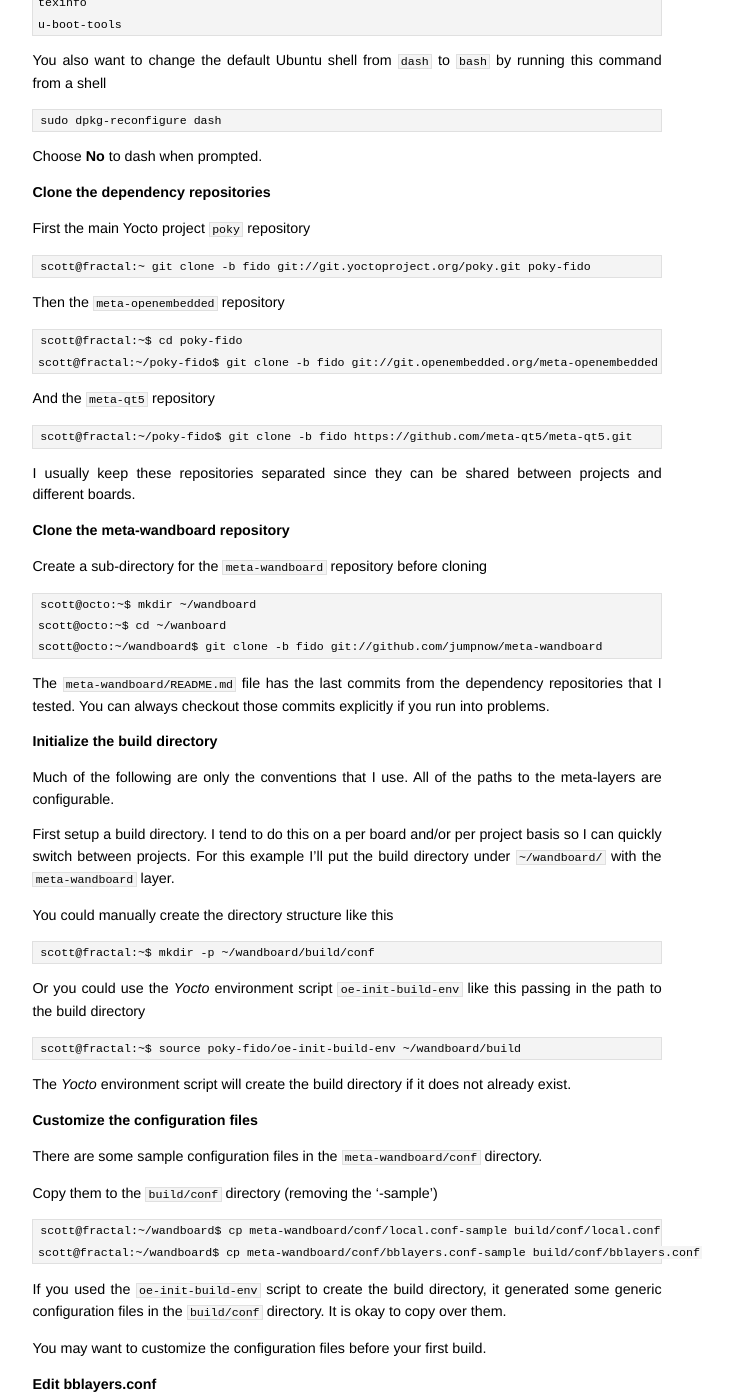
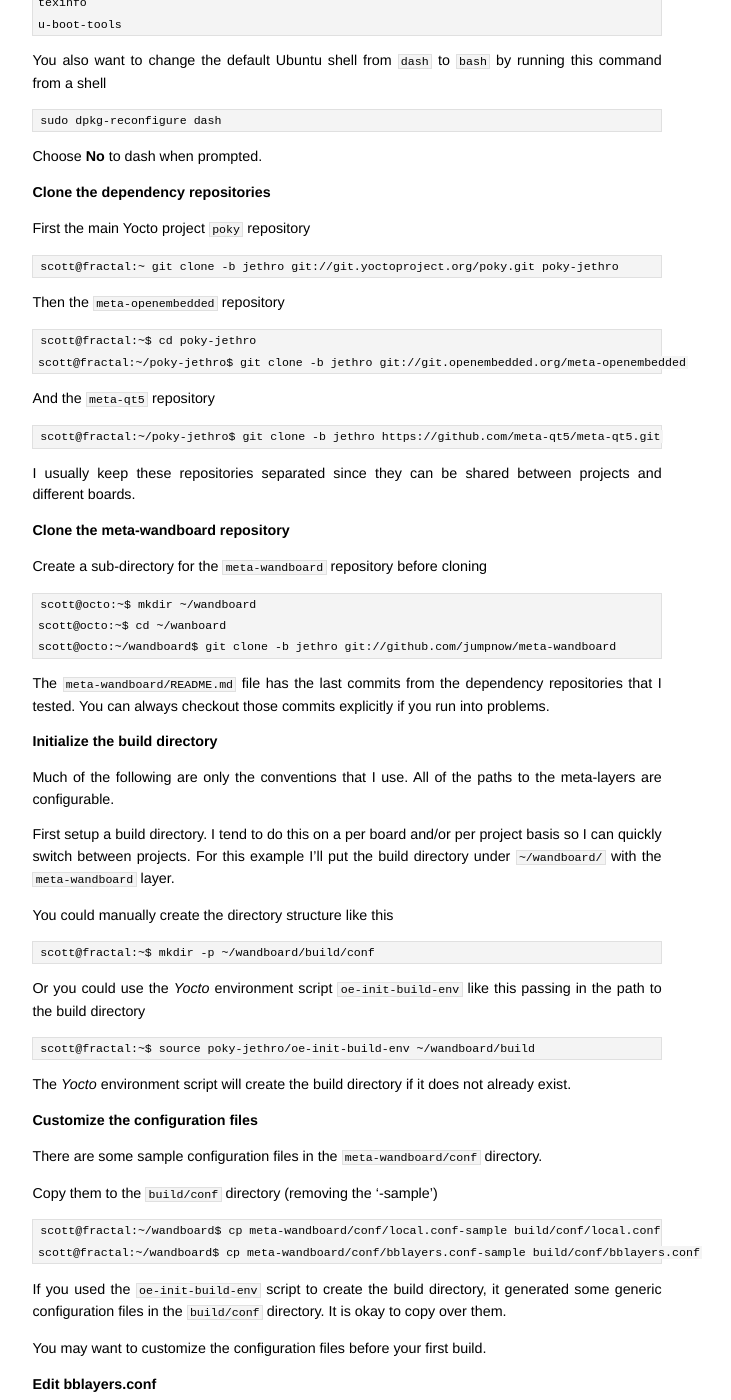
Before and after one commit to jumpnow/jumpnowtek-site, a Jekyll site: the page built from _posts/2014-02-28-Wandboard-Systems-with-Yocto.md, in a window 1280 px wide and 1400 px high, scrolled down 1167 px. Shown: the whole window, without its empty margins (293-1024 px from the left). Built offline with Jekyll 4.4.1, drawn with Linux system fonts in a browser that asks for light colours; some of the changed text lies outside the part shown.

Commit message:
Update bbb and wand docs to jethro

```diff
--- a/_posts/2014-02-28-Wandboard-Systems-with-Yocto.md
+++ b/_posts/2014-02-28-Wandboard-Systems-with-Yocto.md
@@ -15,7 +15,7 @@
 
 ### System Info
 
-The Yocto version is `1.8.1` the `[fido]` branch.
+The Yocto version is `2.0` the `[jethro]` branch.
 
 The `4.3` Linux kernel comes from the [linux-stable][linux-stable] repository.
 
@@ -69,16 +69,16 @@
 
 First the main Yocto project `poky` repository
 
-    scott@fractal:~ git clone -b fido git://git.yoctoproject.org/poky.git poky-fido
+    scott@fractal:~ git clone -b jethro git://git.yoctoproject.org/poky.git poky-jethro
 
 Then the `meta-openembedded` repository
 
-    scott@fractal:~$ cd poky-fido
-    scott@fractal:~/poky-fido$ git clone -b fido git://git.openembedded.org/meta-openembedded
+    scott@fractal:~$ cd poky-jethro
+    scott@fractal:~/poky-jethro$ git clone -b jethro git://git.openembedded.org/meta-openembedded
 
 And the `meta-qt5` repository
 
-    scott@fractal:~/poky-fido$ git clone -b fido https://github.com/meta-qt5/meta-qt5.git
+    scott@fractal:~/poky-jethro$ git clone -b jethro https://github.com/meta-qt5/meta-qt5.git
 
 
 I usually keep these repositories separated since they can be shared between projects and different boards.
@@ -89,7 +89,7 @@
 
     scott@octo:~$ mkdir ~/wandboard
     scott@octo:~$ cd ~/wanboard
-    scott@octo:~/wandboard$ git clone -b fido git://github.com/jumpnow/meta-wandboard
+    scott@octo:~/wandboard$ git clone -b jethro git://github.com/jumpnow/meta-wandboard
 
 The `meta-wandboard/README.md` file has the last commits from the dependency repositories that I tested. You can always checkout those commits explicitly if you run into problems.
 
@@ -106,7 +106,7 @@
 
 Or you could use the *Yocto* environment script `oe-init-build-env` like this passing in the path to the build directory
 
-    scott@fractal:~$ source poky-fido/oe-init-build-env ~/wandboard/build
+    scott@fractal:~$ source poky-jethro/oe-init-build-env ~/wandboard/build
 
 The *Yocto* environment script will create the build directory if it does not already exist.
 
@@ -131,7 +131,7 @@
 For example, if your directory structure does not look exactly like this, you will need to modify `bblayers.conf`
 
 
-    ~/poky-fido/
+    ~/poky-jethro/
          meta-openembedded/
          meta-qt5/
          ...
@@ -159,7 +159,7 @@
 The default location is in the `build` directory, in this example `~/wandboard/build/tmp`.
 
 If you specify an alternate location as I do in the example conf file make sure the directory is writable by the user running the build. Also because of some `rpath` issues with gcc, the `TMPDIR` path cannot be too short or the gcc build will fail. I haven't determined exactly how short is too short, but something
-like `/oe9` is too short and `/oe9/tmp-poky-fido-build` is long enough.
+like `/oe9` is too short and `/oe9/tmp-poky-jethro-build` is long enough.
 
 ##### DL_DIR
 
@@ -178,7 +178,7 @@
 You need to [source][source-script] the Yocto environment into your shell before you can use [bitbake][bitbake]. The `oe-init-build-env` will not overwrite your
 customized conf files.
 
-    scott@fractal:~$ source poky-fido/oe-init-build-env ~/wandboard/build
+    scott@fractal:~$ source poky-jethro/oe-init-build-env ~/wandboard/build
 
     ### Shell environment set up for builds. ###
 
@@ -219,7 +219,7 @@
 
     inherit core-image
 
-which is `poky-fido/meta/classes/core-image.bbclass` and pulls in some required base packages.  This is useful to know if you create your own image recipe.
+which is `poky-jethro/meta/classes/core-image.bbclass` and pulls in some required base packages.  This is useful to know if you create your own image recipe.
 
 #### qt5-image
 
@@ -313,11 +313,11 @@
 
 For instance, if I had this in the `local.conf`
 
-    TMPDIR = "/oe9/tmp-poky-fido-build"
+    TMPDIR = "/oe9/tmp-poky-jethro-build"
 
 Then I would export this environment variable before running `copy_boot.sh`
 
-    scott@fractal:~/wandboard/meta-wandboard/scripts$ export OETMP=/oe9/tmp-poky-fido-build
+    scott@fractal:~/wandboard/meta-wandboard/scripts$ export OETMP=/oe9/tmp-poky-jethro-build
 
 Then run the `copy_boot.sh` script passing the location of SD card
 
@@ -349,7 +349,7 @@
 
     scott@fractal:~$ sudo umount /dev/sdb1
     scott@fractal:~$ sudo umount /dev/sdb2
-    scott@fractal:~$ export OETMP=/oe9/tmp-poky-fido-build
+    scott@fractal:~$ export OETMP=/oe9/tmp-poky-jethro-build
     scott@fractal:~$ cd wandboard/meta-wandboard/scripts
     scott@fractal:~/wandboard/meta-wandboard/scripts$ ./copy_boot.sh sdb
     scott@fractal:~/wandboard/meta-wandboard/scripts$ ./copy_rootfs.sh sdb console wandq2
@@ -371,7 +371,7 @@
 
 To display the list of available packages from the `meta-` repositories included in *bblayers.conf*
 
-    scott@fractal:~$ source poky-fido/oe-init-build-env ~/wandboard/build
+    scott@fractal:~$ source poky-jethro/oe-init-build-env ~/wandboard/build
 
     scott@fractal:~/wandboard/build$ bitbake -s
 
```
Also changed, not shown: other parts of _posts/2014-02-28-Wandboard-Systems-with-Yocto.md (+4 -6 lines), _posts/2015-06-08-BeagleBone-Systems-with-Yocto.md (+19 -19 lines).
